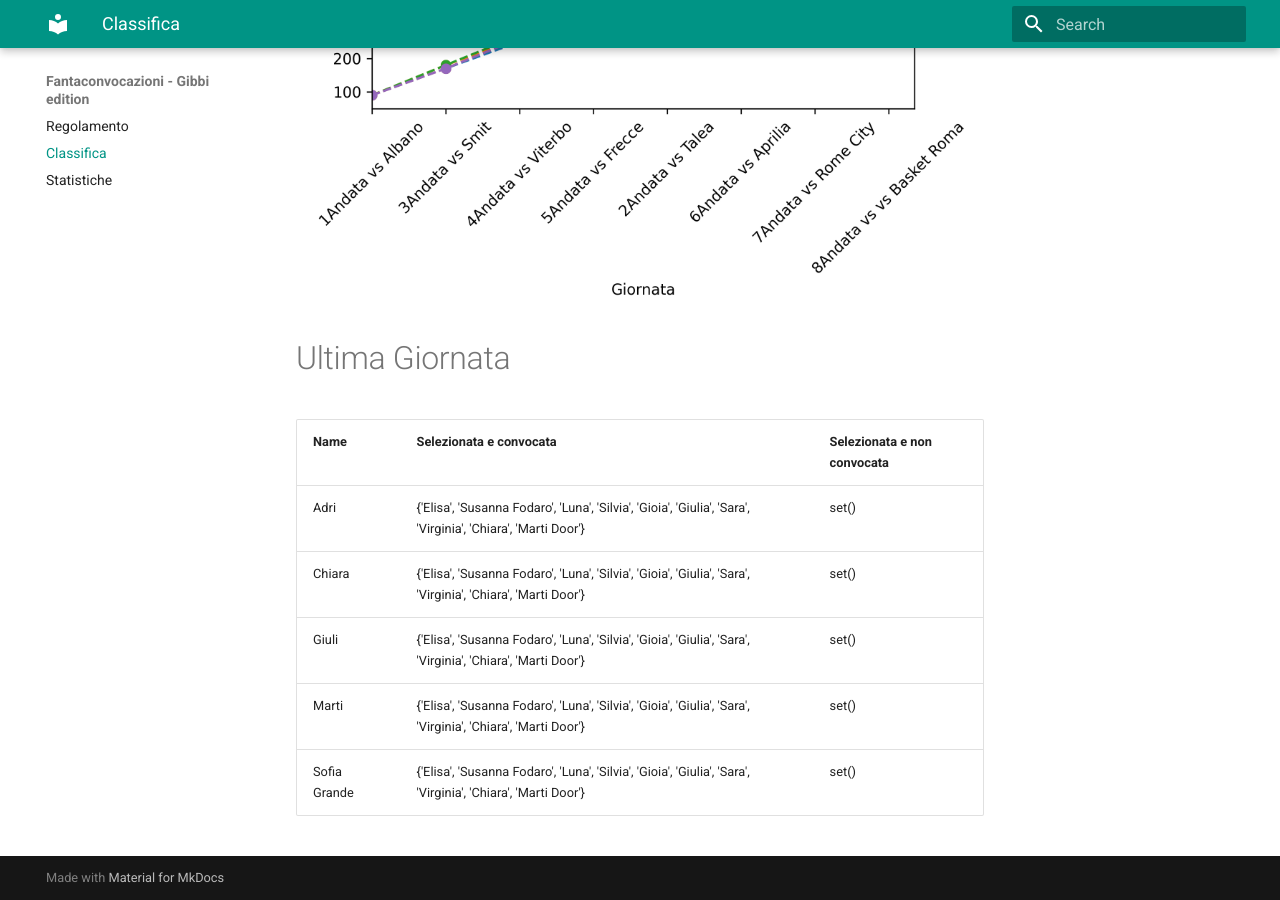
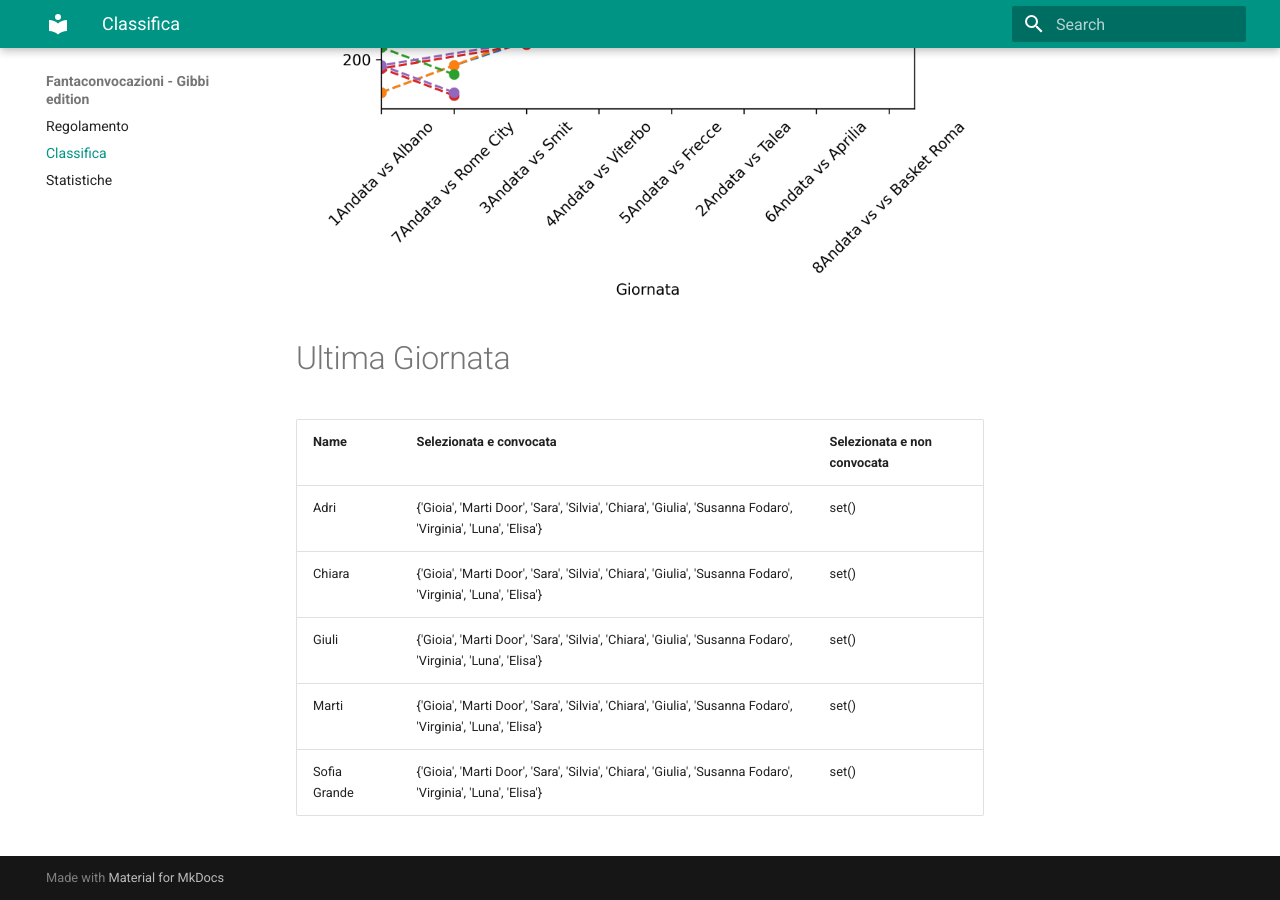
Before and after one commit to martinig94/fantagibbi, an MkDocs documentation site: the page built from docs/Classifica.md, in a window 1280 px wide and 900 px high, scrolled down 810 px. Built offline with MkDocs 1.6.1 and Material for MkDocs 9.7.7, drawn with Linux system fonts in a browser that asks for light colours; some of the changed text lies outside the part shown.

Commit message:
Auto-update from main.py

```diff
--- a/docs/Classifica.md
+++ b/docs/Classifica.md
@@ -18,9 +18,9 @@
 <!-- START_TABLE CORRECT -->
 | Name         | Selezionata e convocata                                                                                      | Selezionata e non convocata   |
 |:-------------|:-------------------------------------------------------------------------------------------------------------|:------------------------------|
-| Adri         | {'Elisa', 'Susanna Fodaro', 'Luna', 'Silvia', 'Gioia', 'Giulia', 'Sara', 'Virginia', 'Chiara', 'Marti Door'} | set()                         |
-| Chiara       | {'Elisa', 'Susanna Fodaro', 'Luna', 'Silvia', 'Gioia', 'Giulia', 'Sara', 'Virginia', 'Chiara', 'Marti Door'} | set()                         |
-| Giuli        | {'Elisa', 'Susanna Fodaro', 'Luna', 'Silvia', 'Gioia', 'Giulia', 'Sara', 'Virginia', 'Chiara', 'Marti Door'} | set()                         |
-| Marti        | {'Elisa', 'Susanna Fodaro', 'Luna', 'Silvia', 'Gioia', 'Giulia', 'Sara', 'Virginia', 'Chiara', 'Marti Door'} | set()                         |
-| Sofia Grande | {'Elisa', 'Susanna Fodaro', 'Luna', 'Silvia', 'Gioia', 'Giulia', 'Sara', 'Virginia', 'Chiara', 'Marti Door'} | set()                         |
+| Adri         | {'Gioia', 'Marti Door', 'Sara', 'Silvia', 'Chiara', 'Giulia', 'Susanna Fodaro', 'Virginia', 'Luna', 'Elisa'} | set()                         |
+| Chiara       | {'Gioia', 'Marti Door', 'Sara', 'Silvia', 'Chiara', 'Giulia', 'Susanna Fodaro', 'Virginia', 'Luna', 'Elisa'} | set()                         |
+| Giuli        | {'Gioia', 'Marti Door', 'Sara', 'Silvia', 'Chiara', 'Giulia', 'Susanna Fodaro', 'Virginia', 'Luna', 'Elisa'} | set()                         |
+| Marti        | {'Gioia', 'Marti Door', 'Sara', 'Silvia', 'Chiara', 'Giulia', 'Susanna Fodaro', 'Virginia', 'Luna', 'Elisa'} | set()                         |
+| Sofia Grande | {'Gioia', 'Marti Door', 'Sara', 'Silvia', 'Chiara', 'Giulia', 'Susanna Fodaro', 'Virginia', 'Luna', 'Elisa'} | set()                         |
 <!-- END_TABLE CORRECT -->
--- a/docs/data/ranking.csv
+++ b/docs/data/ranking.csv
@@ -1,6 +1,6 @@
 Name,point
-Giuli,890
-Chiara,860
+Giuli,960
+Chiara,950
 Adri,760
-Marti,760
 Sofia Grande,760
+Marti,750
```
Also changed, not shown: other parts of docs/Classifica.md (+3 -3 lines), docs/images/most_selected_coach.png, docs/images/most_selected_players.png, docs/images/trend_points.png.
